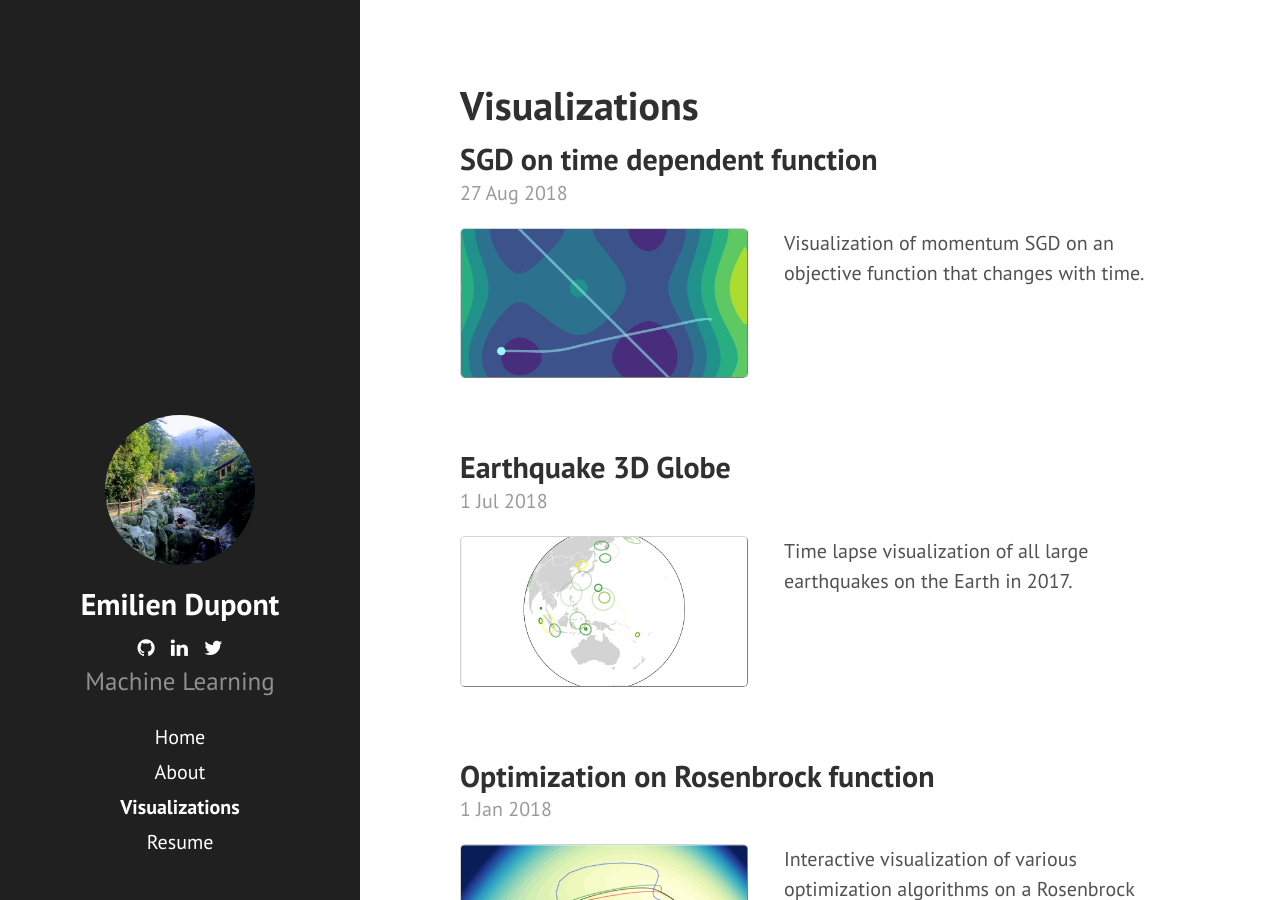
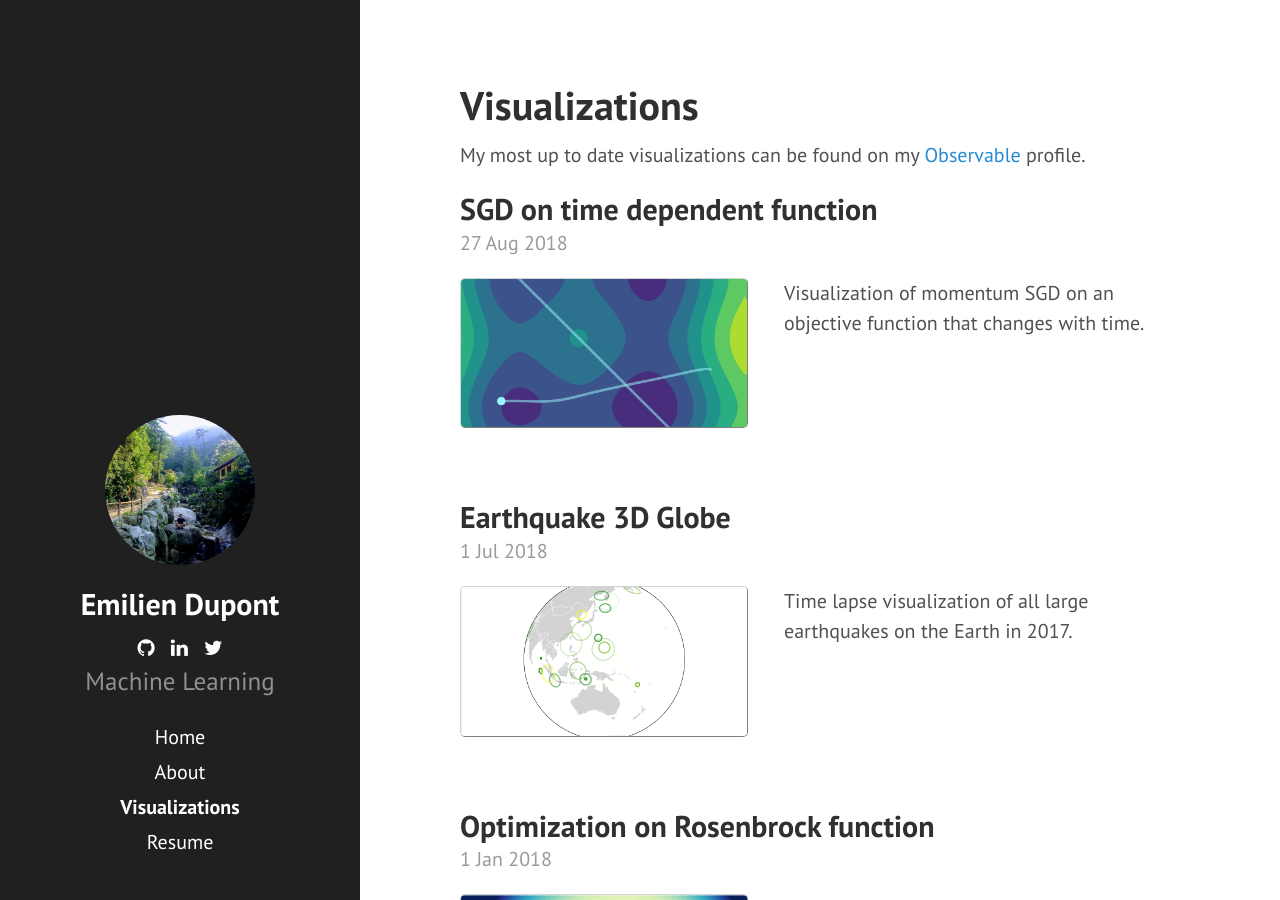
Before and after one commit to EmilienDupont/emiliendupont.github.io, a Jekyll site: the page built from visualizations.md, in a window 1280 px wide and 900 px high. Built offline with Jekyll 4.4.1, drawn with Linux system fonts in a browser that asks for light colours; nearby versions of some CDN libraries.

Commit message:
:banana: add link to observable profile

```diff
--- a/visualizations.md
+++ b/visualizations.md
@@ -2,6 +2,8 @@
 layout: page
 title: Visualizations
 ---
+
+My most up to date visualizations can be found on my [Observable](https://observablehq.com/@emiliendupont) profile.
 
 <!-- Time dependent SGD viz -->
 <div class="post">
```
